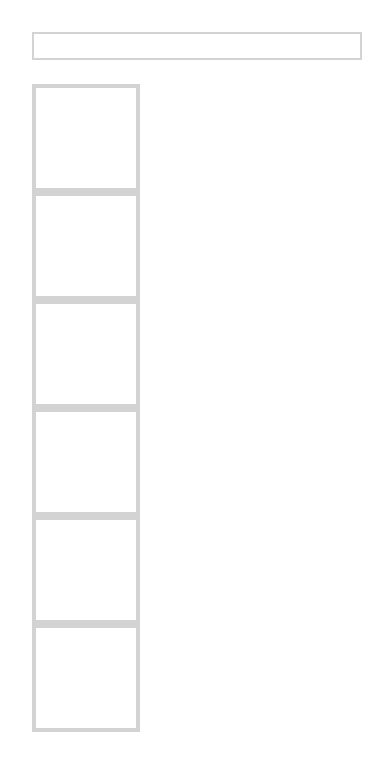
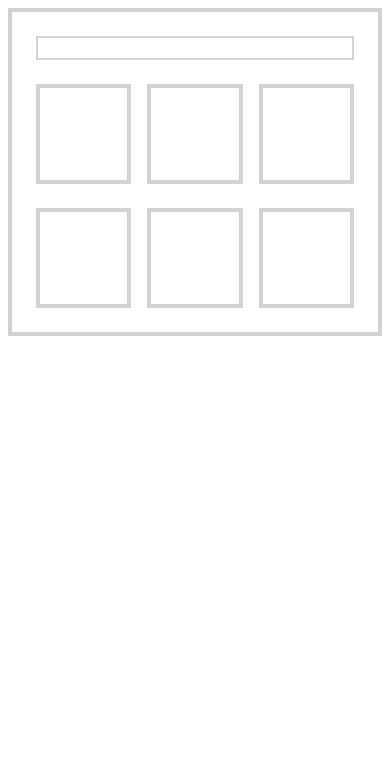
Before and after one commit to jakehowells/CSS-Practice-with-boxes, a plain HTML site: page index.html in a window 390 px wide. Drawn offline with Linux system fonts and the light colour scheme.

Commit message:
created a responsive layout with a title box and six content boxes

```diff
--- a/index.html
+++ b/index.html
@@ -9,7 +9,11 @@
   </head>
   <body>
    <div class="container">
+    <div class="row">
+
+    </div>
     <div class="title"></div>
+      <div class="box-wrapper">
         <div class="box"></div>
         <div class="box"></div>
         <div class="box"></div>
--- a/script.css
+++ b/script.css
@@ -1,6 +1,16 @@
+* {
+  box-sizing: border-box;
+}
+
 .container {
-  border: 4px lightgray;
-  padding: 24px;
+  border: 4px solid lightgray;
+  padding: 24px 24px 0px 24px;
+}
+
+.row {
+  width: 100%;
+  max-width: 600px;
+  margin: 0 auto;
 }
 
 .title {
@@ -12,6 +22,13 @@
 
 .box {
   border: 4px solid lightgray;
-  width: 100px;
+  width: 30%;
   height: 100px;
+  margin-bottom: 24px;;
 }
+
+.box-wrapper {
+  display: flex;
+  flex-wrap: wrap;
+  justify-content: space-between;
+}
```
Lines whose indentation alone changed are shown as unchanged.
